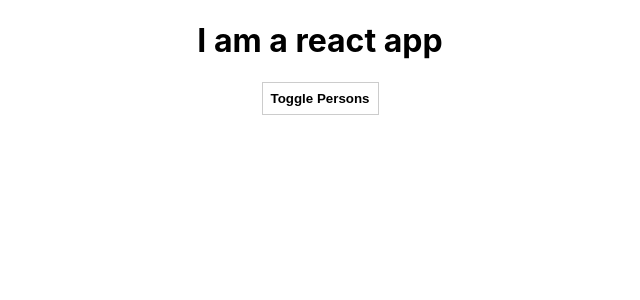
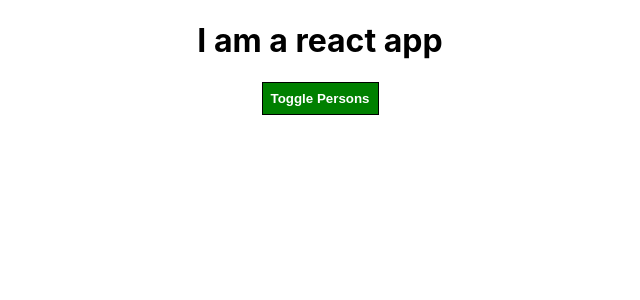
Before and after one commit to nazmulb/react.js, a React (Create React App) app in the folder learning/myapp/: page / in a window 1280 px wide. Shown: the top 300 px of the page, without its empty margins (320-960 px from the left). Built offline with nearby package versions, Linux system fonts and the light colour scheme.

Commit message:
added codes

```diff
--- a/learning/myapp/src/App.js
+++ b/learning/myapp/src/App.js
@@ -22,7 +22,7 @@ class App extends Component {
     });
   };
 
-  changeNameHandler = id => event => {
+  changeNameHandler = (id) => (event) => {
     const personIndex = this.state.persons.findIndex((p) => p.id === id);
     const person = { ...this.state.persons[personIndex] };
     person.name = event.target.value;
@@ -42,8 +42,9 @@ class App extends Component {
   render() {
     const style = {
       fontWeight: "600",
-      backgroundColor: "#FFF",
-      border: "0.1rem solid #CCC",
+      backgroundColor: "#008000",
+      color: "#FFF",
+      border: "0.07rem solid #000",
       padding: "0.5rem",
       cursor: "pointer",
     };
@@ -64,6 +65,7 @@ class App extends Component {
           ))}
         </div>
       );
+      style.backgroundColor = "#FF0000";
     }
 
     return (
```
